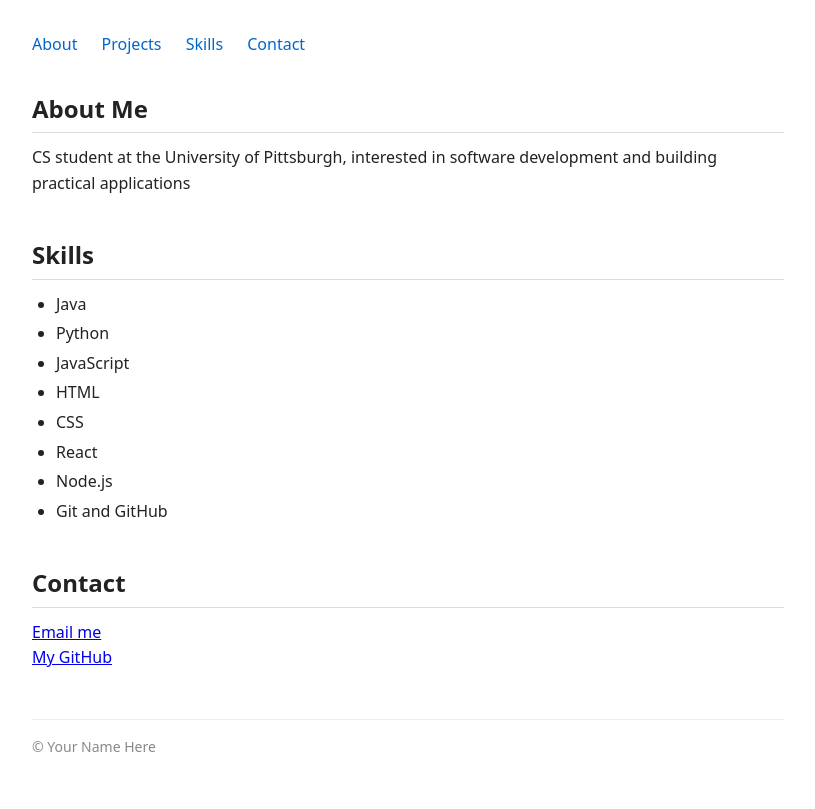
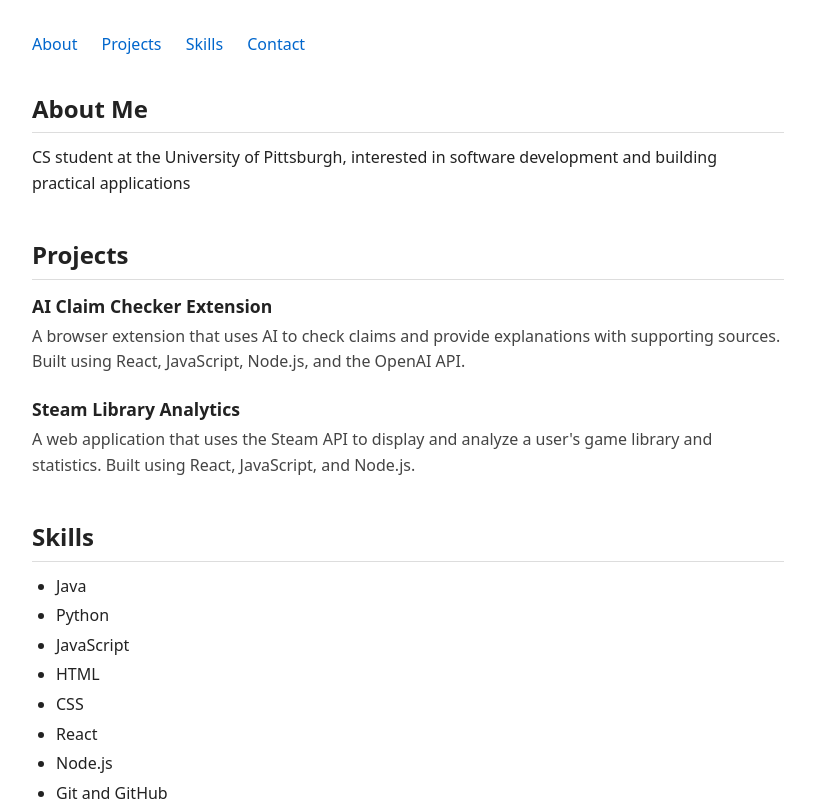
Before and after one commit to siddh1709/portfolio, a plain HTML site: page index.html in a window 1280 px wide. Shown: the top 809 px of the page, without its empty margins (232-1047 px from the left). Drawn offline with Linux system fonts and the light colour scheme.

Commit message:
Restore projects section and fix regression

```diff
--- a/index.html
+++ b/index.html
@@ -27,7 +27,27 @@
     </section>
 
 
+    <section id="projects">
+        <h2>Projects</h2>
 
+        <div class="project">
+            <h3>AI Claim Checker Extension</h3>
+            <p>
+                A browser extension that uses AI to check claims and
+                provide explanations with supporting sources.
+                Built using React, JavaScript, Node.js, and the OpenAI API.
+            </p>
+        </div>
+
+        <div class="project">
+            <h3>Steam Library Analytics</h3>
+            <p>
+                A web application that uses the Steam API to display
+                and analyze a user's game library and statistics.
+                Built using React, JavaScript, and Node.js.
+            </p>
+        </div>
+    </section>
 
 
 
```
